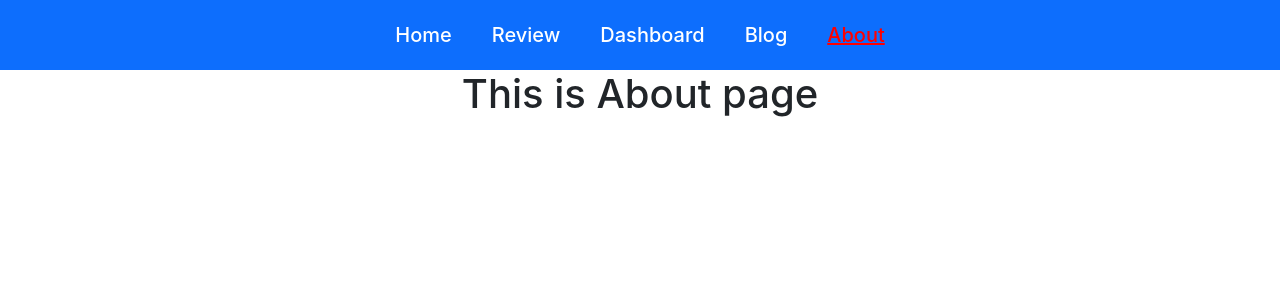
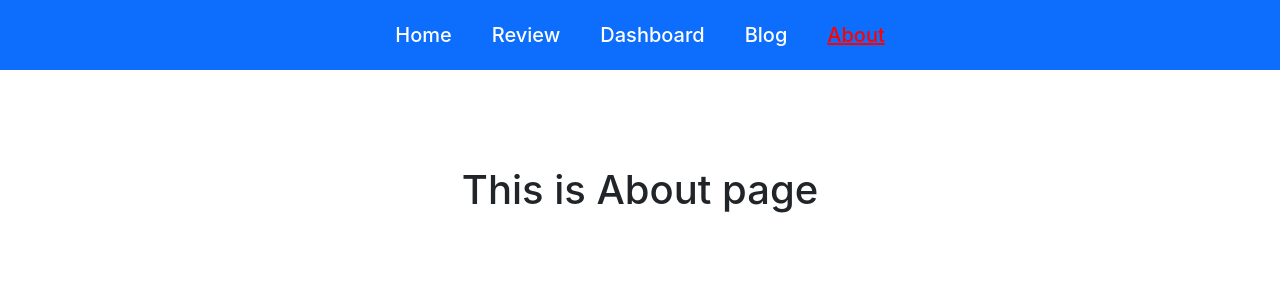
Before and after one commit to fabrazzak/apple-landing-pages-, a React (Create React App) app: page /about in a window 1280 px wide. Shown: the top 300 px of the page. Built offline with nearby package versions, Linux system fonts and the light colour scheme.

Commit message:
update about page

```diff
--- a/src/Components/About/About.js
+++ b/src/Components/About/About.js
@@ -2,7 +2,7 @@ import React from 'react';
 
 const About = () => {
     return (
-        <div>
+        <div className='container my-5 py-5'>
             <h1> This is About page</h1>
         </div>
     );
```
